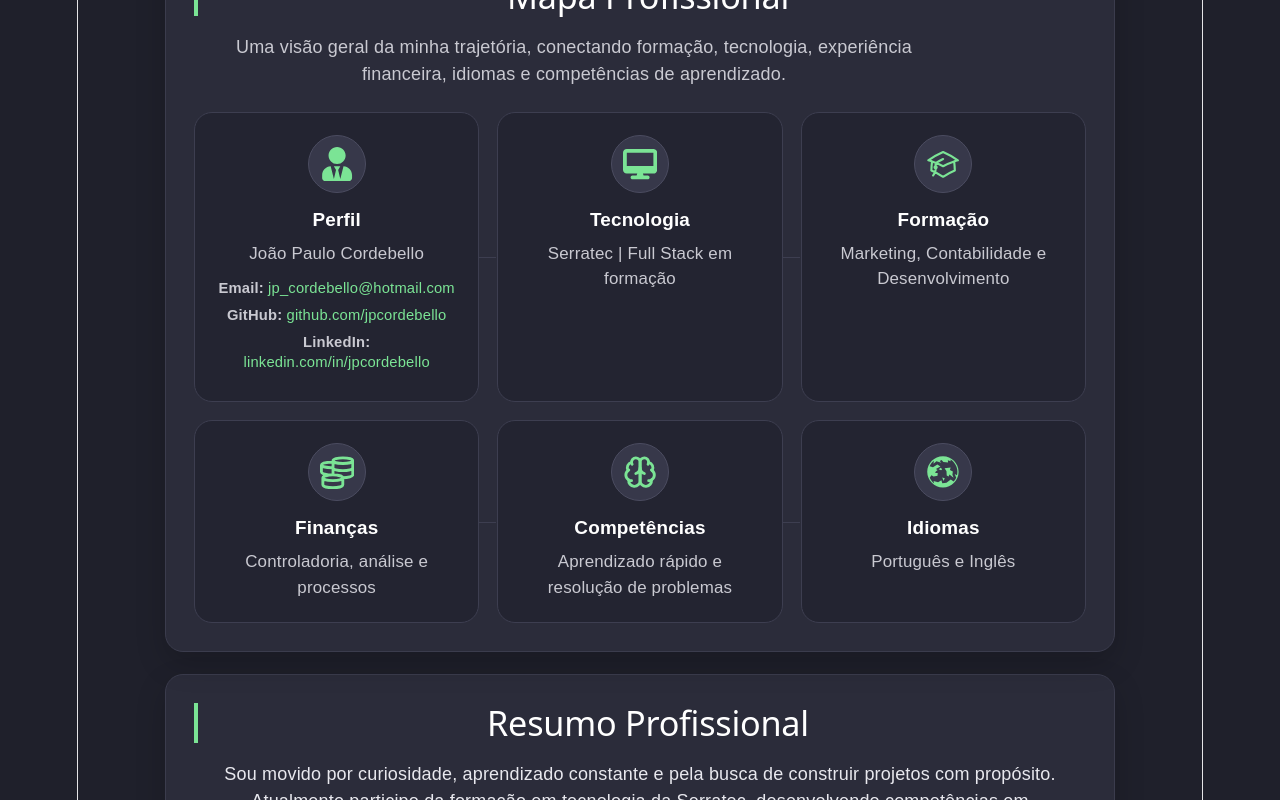
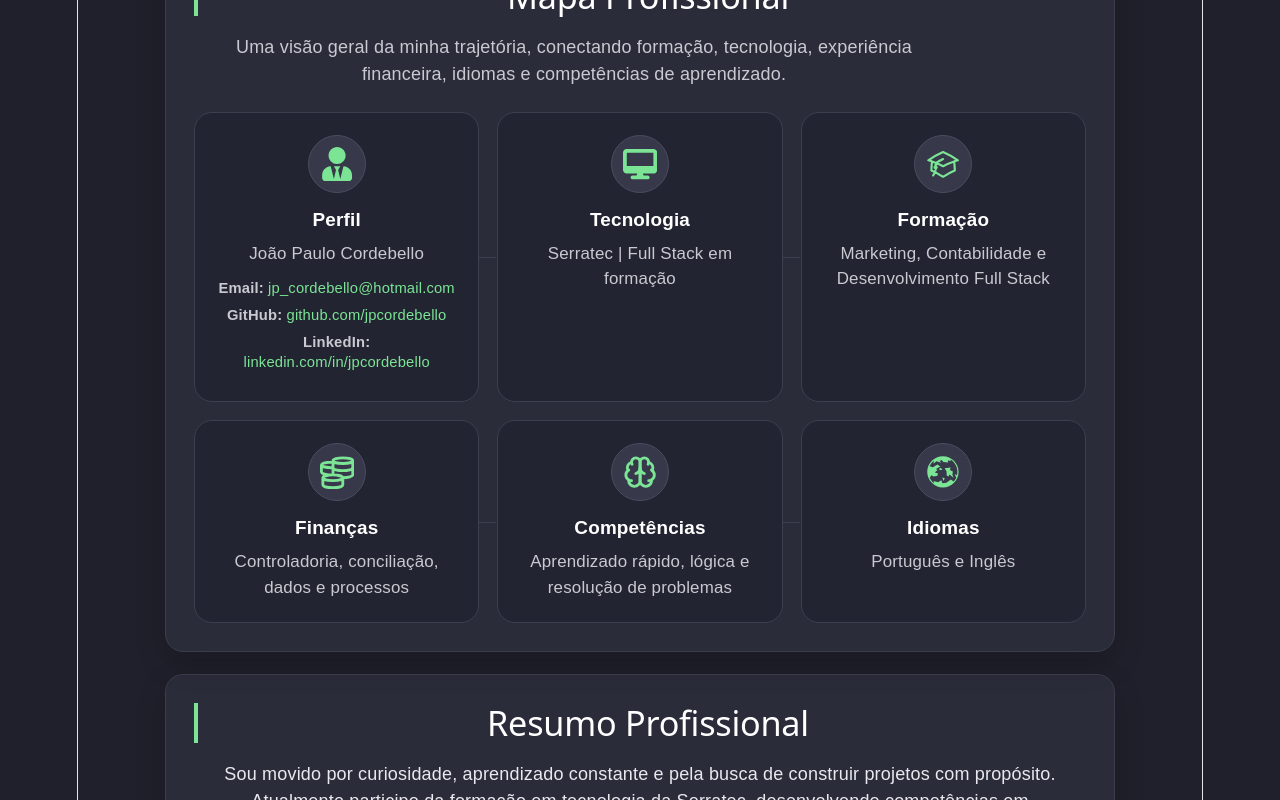
Before and after one commit to jpcordebello/curriculo-react, a React (Vite) app: page / in a window 1280 px wide. Shown: the part 427-1227 px from the top of the page. Built offline with nearby package versions, Linux system fonts and the light colour scheme.

Commit message:
feat FullStack no mp prof Formacao

```diff
--- a/src/components/MapaProfissional.jsx
+++ b/src/components/MapaProfissional.jsx
@@ -37,17 +37,17 @@ function MapaProfissional() {
         {
             icone: <HiOutlineAcademicCap />,
             titulo: 'Formação',
-            texto: 'Marketing, Contabilidade e Desenvolvimento'
+            texto: 'Marketing, Contabilidade e Desenvolvimento Full Stack'
         },
         {
             icone: <GrMoney />,
             titulo: 'Finanças',
-            texto: 'Controladoria, análise e processos'
+            texto: 'Controladoria, conciliação, dados e processos'
         },
         {
             icone: <LuBrain />,
             titulo: 'Competências',
-            texto: 'Aprendizado rápido e resolução de problemas'
+            texto: 'Aprendizado rápido, lógica e resolução de problemas'
         },
         {
             icone: <GiWorld />,
```
